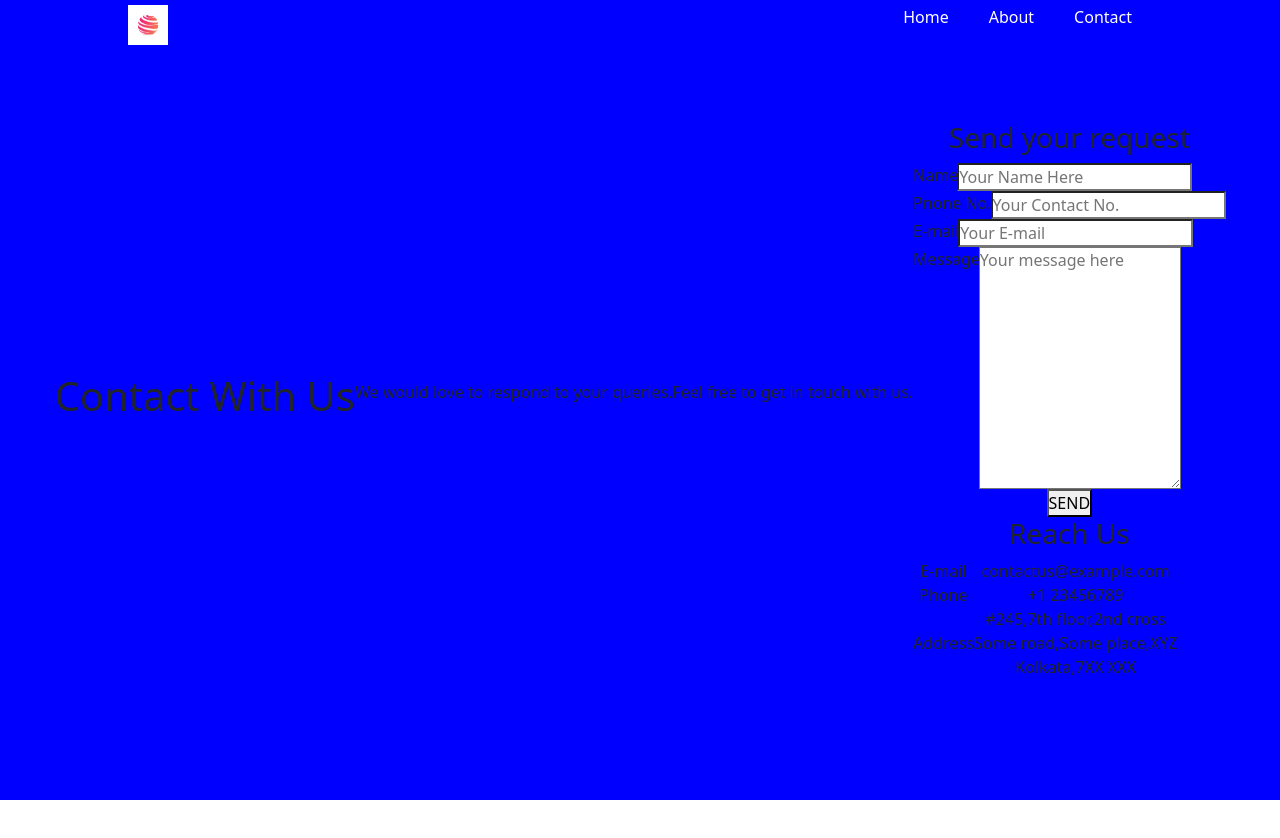
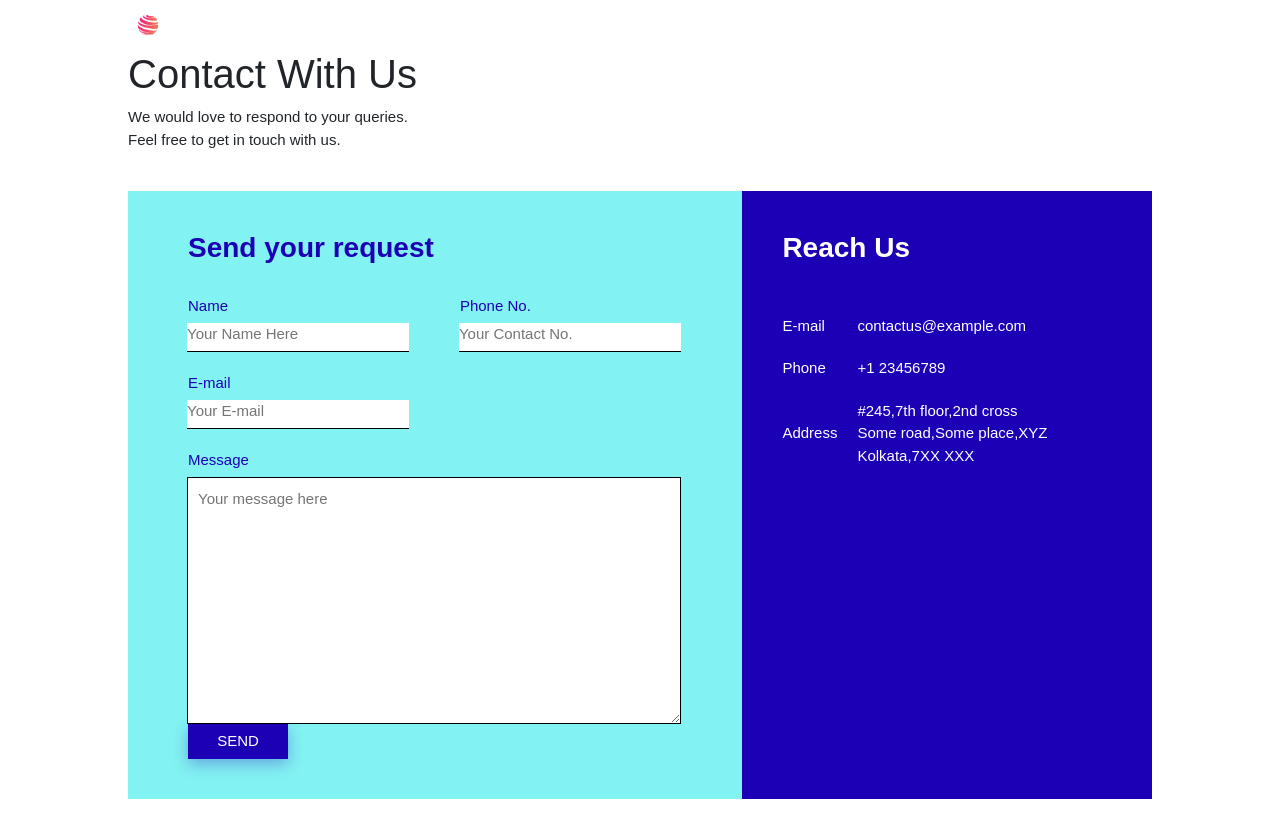
Before and after one commit to soura1334/RecipeRealm1, a React (Vite) app in the folder RecipeFrontend/: page /contact in a window 1280 px wide. Shown: the top 838 px of the page. Before the commit the page ends 800 px from the top, so only its background shows below. Built offline with nearby package versions, Linux system fonts and the light colour scheme.

Commit message:
Contact Form Modified

```diff
--- a/RecipeFrontend/src/Components/Contact/Contact.css
+++ b/RecipeFrontend/src/Components/Contact/Contact.css
@@ -1,8 +1,93 @@
-.contact{
-    display: flex;
-    justify-content: center;
-    align-items: center;
-    text-align: center;
-    background-color: blue;
-    height: 100vh;
+.contact {
+  font-size: 15px;
+  width: 80%;
+  margin: 50px auto;
+  font-family: "Rubik", sans-serif;
+  font-optical-sizing: auto;
+  font-weight: weight;
+  font-style: normal;
 }
+
+.contact-box {
+  background-color: #83f2f2;
+  display: flex;
+}
+
+.contact-left {
+  flex-basis: 60%;
+  padding: 40px 60px;
+}
+
+.contact-right {
+  flex-basis: 40%;
+  padding: 40px;
+  background-color: #1c00b5;
+  color: #fff;
+}
+
+h1 {
+  margin-bottom: 10px;
+}
+
+.contact p {
+  margin-bottom: 40px;
+}
+
+.input-row {
+  display: flex;
+  justify-content: space-between;
+  margin-bottom: 20px;
+}
+
+.input-row .input-group {
+  flex-basis: 45%;
+}
+
+input {
+  width: 100%;
+  border: none;
+  border-bottom: 1px solid black;
+  outline: none;
+  padding-bottom: 5px;
+}
+
+textarea {
+  width: 100%;
+  border: 1px solid black;
+  outline: none;
+  padding: 10px;
+  box-sizing: border-box;
+}
+
+label {
+  margin-bottom: 6px;
+  display: block;
+  color: #1c00b5;
+}
+
+button {
+  background: #1c00b5;
+  width: 100px;
+  border: none;
+  outline: none;
+  color: white;
+  height: 35px;
+  border-radius: 30px;
+  margin-top: 20px;
+  box-shadow: 0px 5px 15px 0px rgba(28, 0, 181, 0.3);
+}
+  .contact-left h3 {
+  color: #1c00b5;
+  font-weight: 600;
+  margin-bottom: 30px;
+}
+.contact-right h3 {
+  font-weight: 600;
+  margin-bottom: 30px;
+}
+tr td:first-child{
+  padding-right: 20px;
+}
+tr td{
+  padding-top: 20px;
+}
--- a/RecipeFrontend/src/Components/Contact/Contact.jsx
+++ b/RecipeFrontend/src/Components/Contact/Contact.jsx
@@ -5,9 +5,10 @@ const Contact = () => {
   return (
     <div className='contact'>
       <h1>Contact With Us</h1>
-      <p>We would love to respond to your queries.Feel free to get in touch with us.</p>
-      <div class="contact-box">
-        <div class="contact-left">
+      <p>We would love to respond to your queries. <br />
+        Feel free to get in touch with us.</p>
+      <div className="contact-box">
+        <div className="contact-left">
           <h3>Send your request</h3>
           <form>
             <div className="input-row">
@@ -15,23 +16,25 @@ const Contact = () => {
                 <label>Name</label>
                 <input type="text" placeholder="Your Name Here" />
               </div>
-              <div class="input-group">
-                <label>Pnone No.</label>
+              <div className="input-group">
+                <label>Phone No.</label>
                 <input type="text" placeholder="Your Contact No." />
               </div>
-              <div class="input-group">
+            </div>
+            <div className="input-row">
+              <div className="input-group">
                 <label>E-mail</label>
                 <input type="text" placeholder="Your E-mail" />
               </div>
-              <div class="input-group">
-                <label>Message</label>
-                <textarea rows="10" placeholder="Your message here"></textarea>
-              </div>
             </div>
+                <div className="input-group">
+                  <label>Message</label>
+                  <textarea rows="10" placeholder="Your message here"></textarea>
+                </div>
             <button type="submit">SEND</button>
           </form>
         </div>
-        <div class="contact-right">
+        <div className="contact-right">
           <h3>Reach Us</h3>
           <table>
             <tr>
```
